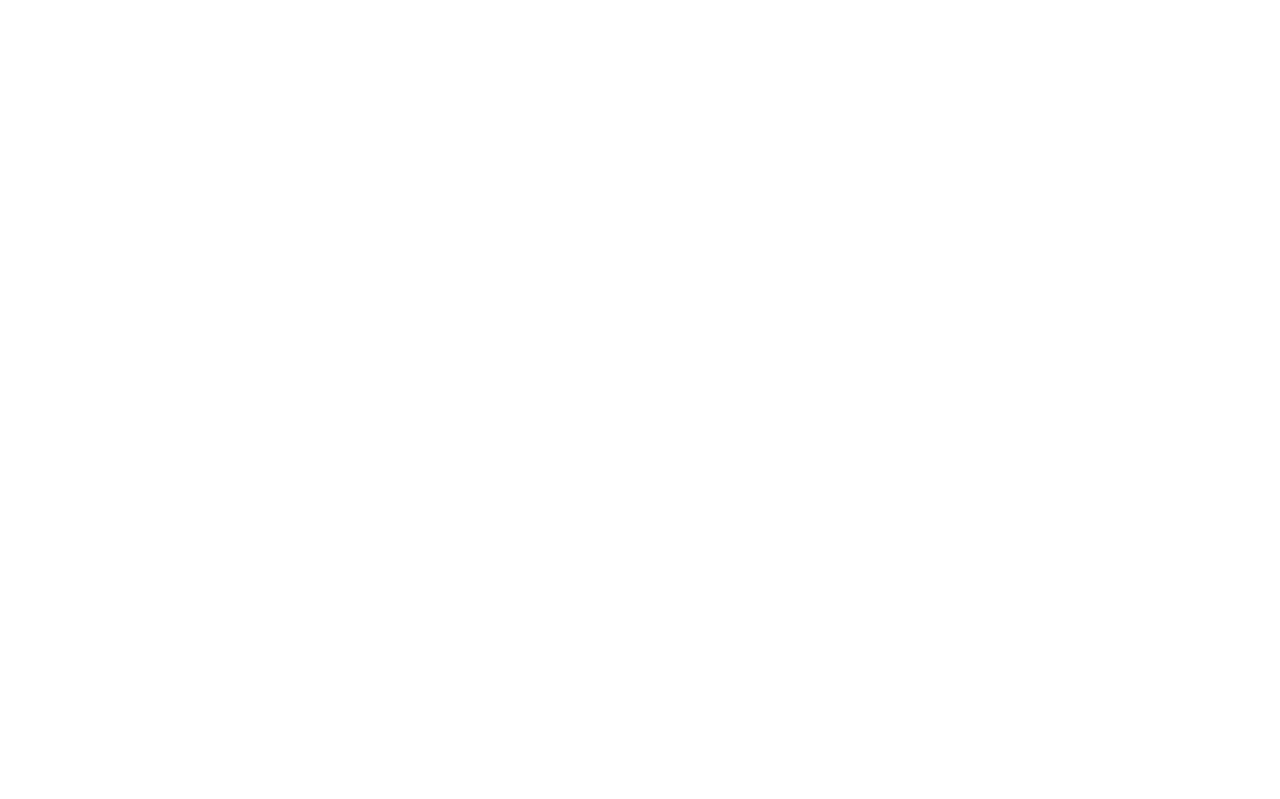
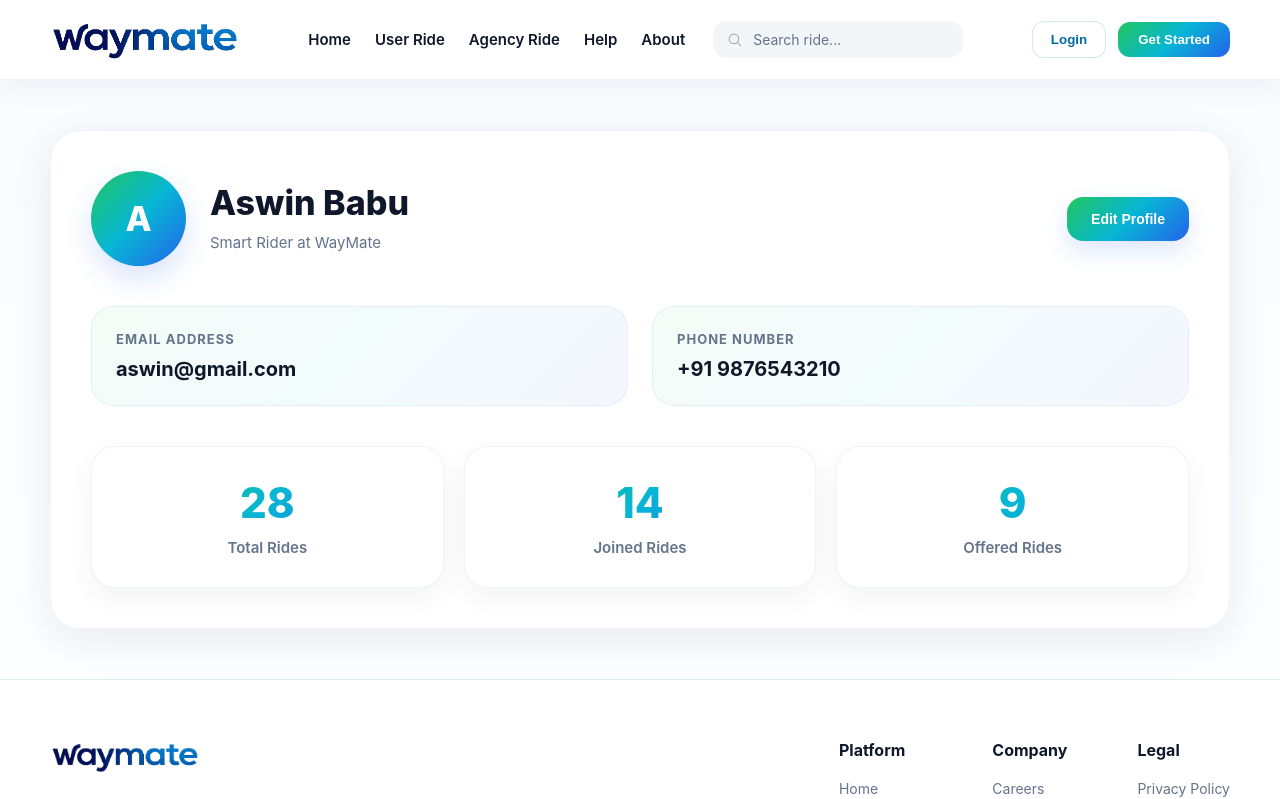
Before and after one commit to aswinbkk/waymate, a React (Vite) app in the folder frontend/: page /user in a window 1280 px wide. Before the commit this address had no page. Shown: the top 799 px of the page. Built offline with nearby package versions, Linux system fonts and the light colour scheme.

Commit message:
user.jsx added

```diff
--- a/frontend/src/auth/Login.jsx
+++ b/frontend/src/auth/Login.jsx
@@ -180,7 +180,7 @@ const Login = () => {
 
       if (res.success) {
         alert("Login Successful");
-        navigate("/");
+        navigate("/user");
 
       }
 
@@ -238,7 +238,7 @@ const Login = () => {
 
         <BottomText>
           Don’t have an account?
-          <Link to="/SignUp">
+          <Link to="/signUp">
             Sign Up
           </Link>
         </BottomText>
--- a/frontend/src/auth/SignUp.jsx
+++ b/frontend/src/auth/SignUp.jsx
@@ -222,7 +222,7 @@ const SignUp = () => {
               I agree to Terms & Conditions
             </RememberMe>
             <AgentSignUp>
-              <Link to="/Login">I am an agent!</Link>
+              <Link to="/login">I am an agent!</Link>
             </AgentSignUp>
           </OptionsRow>
 
@@ -233,7 +233,7 @@ const SignUp = () => {
 
         <BottomText>
           Already have an account?
-          <Link to="/Login">Login</Link>
+          <Link to="/login">Login</Link>
         </BottomText>
       </LoginCard>
     </PageContainer>
--- a/frontend/src/layouts/Navbar.jsx
+++ b/frontend/src/layouts/Navbar.jsx
@@ -177,8 +177,8 @@ const Navbar = () => {
             <Link to="/">Home</Link>
             <Link to="/">User Ride</Link>
             <Link to="/">Agency Ride</Link>
-            <Link to="/Help">Help</Link>
-            <Link to="/About">About</Link>
+            <Link to="/help">Help</Link>
+            <Link to="/about">About</Link>
           </NavLinks>
 
           <NavbarSearch
@@ -198,13 +198,13 @@ const Navbar = () => {
 
         <NavbarRight>
 
-          <StyledLink to="/Login">
+          <StyledLink to="/login">
             <LoginButton>
               Login
             </LoginButton>
           </StyledLink>
 
-          <StyledLink to="/SignUp">
+          <StyledLink to="/signUp">
             <SignupButton>
               Get Started
             </SignupButton>
--- /dev/null
+++ b/frontend/src/pages/User.jsx
@@ -0,0 +1,377 @@
+import React from "react";
+import styled from "styled-components";
+import Navbar from "../layouts/Navbar";
+import Footer from "../layouts/Footer";
+
+const PageContainer = styled.div`
+  min-height: 100vh;
+
+  background:
+    linear-gradient(
+      180deg,
+      #f8fbff 0%,
+      #ffffff 100%
+    );
+`;
+
+const ContentWrapper = styled.div`
+  width: 100%;
+  max-width: 1300px;
+
+  margin: auto;
+
+  padding: 50px;
+
+  @media (max-width: 768px) {
+    padding: 25px 20px;
+  }
+`;
+
+const ProfileCard = styled.div`
+  background: rgba(255,255,255,0.95);
+
+  border-radius: 30px;
+
+  padding: 40px;
+
+  border: 1px solid rgba(37,99,235,0.08);
+
+  box-shadow:
+    0 12px 40px rgba(15,23,42,0.08);
+
+  display: flex;
+  flex-direction: column;
+
+  gap: 40px;
+`;
+
+const TopSection = styled.div`
+  display: flex;
+  justify-content: space-between;
+  align-items: center;
+
+  gap: 30px;
+
+  flex-wrap: wrap;
+`;
+
+const UserInfo = styled.div`
+  display: flex;
+  align-items: center;
+
+  gap: 24px;
+`;
+
+const UserAvatar = styled.div`
+  width: 95px;
+  height: 95px;
+
+  border-radius: 50%;
+
+  display: flex;
+  justify-content: center;
+  align-items: center;
+
+  background:
+    linear-gradient(
+      135deg,
+      #22c55e,
+      #06b6d4,
+      #2563eb
+    );
+
+  color: white;
+
+  font-size: 34px;
+  font-weight: 800;
+
+  box-shadow:
+    0 12px 28px rgba(37,99,235,0.18);
+`;
+
+const UserText = styled.div`
+  h1 {
+    font-size: 34px;
+    font-weight: 800;
+
+    color: #0f172a;
+
+    margin-bottom: 8px;
+  }
+
+  p {
+    color: #64748b;
+    font-size: 15px;
+
+    line-height: 1.6;
+  }
+`;
+
+const EditButton = styled.button`
+  padding: 14px 24px;
+
+  border: none;
+  border-radius: 16px;
+
+  cursor: pointer;
+
+  color: white;
+
+  font-size: 14px;
+  font-weight: 700;
+
+  background:
+    linear-gradient(
+      135deg,
+      #22c55e,
+      #06b6d4,
+      #2563eb
+    );
+
+  transition: 0.35s;
+
+  box-shadow:
+    0 10px 24px rgba(37,99,235,0.16);
+
+  &:hover {
+    transform: translateY(-2px);
+
+    box-shadow:
+      0 14px 28px rgba(37,99,235,0.22);
+  }
+`;
+
+const DetailsGrid = styled.div`
+  display: grid;
+
+  grid-template-columns: repeat(2, 1fr);
+
+  gap: 24px;
+
+  @media (max-width: 768px) {
+    grid-template-columns: 1fr;
+  }
+`;
+
+const DetailCard = styled.div`
+  padding: 24px;
+
+  border-radius: 22px;
+
+  background:
+    linear-gradient(
+      135deg,
+      rgba(34,197,94,0.05),
+      rgba(6,182,212,0.05),
+      rgba(37,99,235,0.05)
+    );
+
+  border: 1px solid rgba(37,99,235,0.08);
+`;
+
+const Label = styled.p`
+  font-size: 13px;
+  font-weight: 700;
+
+  color: #64748b;
+
+  margin-bottom: 10px;
+
+  text-transform: uppercase;
+
+  letter-spacing: 1px;
+`;
+
+const Value = styled.h3`
+  font-size: 20px;
+  font-weight: 700;
+
+  color: #0f172a;
+
+  word-break: break-word;
+`;
+
+const RideStats = styled.div`
+  display: grid;
+
+  grid-template-columns: repeat(3, 1fr);
+
+  gap: 20px;
+
+  @media (max-width: 768px) {
+    grid-template-columns: 1fr;
+  }
+`;
+
+const StatCard = styled.div`
+  background: white;
+
+  border-radius: 24px;
+
+  padding: 30px 20px;
+
+  text-align: center;
+
+  border: 1px solid rgba(37,99,235,0.08);
+
+  box-shadow:
+    0 10px 30px rgba(15,23,42,0.05);
+`;
+
+const StatNumber = styled.h2`
+  font-size: 42px;
+  font-weight: 800;
+
+  margin-bottom: 10px;
+
+  background:
+    linear-gradient(
+      135deg,
+      #22c55e,
+      #06b6d4,
+      #2563eb
+    );
+
+  -webkit-background-clip: text;
+
+  -webkit-text-fill-color: transparent;
+`;
+
+const StatLabel = styled.p`
+  color: #64748b;
+
+  font-size: 15px;
+  font-weight: 600;
+`;
+
+const User = () => {
+
+  // Example user data
+  const userData = {
+    firstName: "Aswin",
+    lastName: "Babu",
+    email: "aswin@gmail.com",
+    phone: "+91 9876543210",
+    totalRides: 28,
+    joinedRides: 14,
+    offeredRides: 9
+  };
+
+  return (
+    <PageContainer>
+
+      <Navbar />
+
+      <ContentWrapper>
+
+        <ProfileCard>
+
+          <TopSection>
+
+            <UserInfo>
+
+              <UserAvatar>
+                {userData.firstName.charAt(0)}
+              </UserAvatar>
+
+              <UserText>
+
+                <h1>
+                  {userData.firstName}
+                  {" "}
+                  {userData.lastName}
+                </h1>
+
+                <p>
+                  Smart Rider at WayMate
+                </p>
+
+              </UserText>
+
+            </UserInfo>
+
+            <EditButton>
+              Edit Profile
+            </EditButton>
+
+          </TopSection>
+
+          <DetailsGrid>
+
+            <DetailCard>
+
+              <Label>
+                Email Address
+              </Label>
+
+              <Value>
+                {userData.email}
+              </Value>
+
+            </DetailCard>
+
+            <DetailCard>
+
+              <Label>
+                Phone Number
+              </Label>
+
+              <Value>
+                {userData.phone}
+              </Value>
+
+            </DetailCard>
+
+          </DetailsGrid>
+
+          <RideStats>
+
+            <StatCard>
+
+              <StatNumber>
+                {userData.totalRides}
+              </StatNumber>
+
+              <StatLabel>
+                Total Rides
+              </StatLabel>
+
+            </StatCard>
+
+            <StatCard>
+
+              <StatNumber>
+                {userData.joinedRides}
+              </StatNumber>
+
+              <StatLabel>
+                Joined Rides
+              </StatLabel>
+
+            </StatCard>
+
+            <StatCard>
+
+              <StatNumber>
+                {userData.offeredRides}
+              </StatNumber>
+
+              <StatLabel>
+                Offered Rides
+              </StatLabel>
+
+            </StatCard>
+
+          </RideStats>
+
+        </ProfileCard>
+
+      </ContentWrapper>
+
+      <Footer />
+
+    </PageContainer>
+  );
+};
+
+export default User;
--- a/frontend/src/routing/Routing.jsx
+++ b/frontend/src/routing/Routing.jsx
@@ -4,6 +4,7 @@ import Login from "../auth/Login";
 import SignUp from "../auth/SignUp";
 import About from "../pages/About";
 import Help from "../pages/Help";
+import User from "../pages/User";
 
 
 const Routing = () => {
@@ -11,10 +12,11 @@ const Routing = () => {
         <>
             <Routes>
                 <Route path="/" element={<Home />} />
-                <Route path="/Login" element={<Login />} />
-                <Route path="/SignUp" element={<SignUp />} />
-                <Route path="/About" element={<About />} />
-                <Route path="/Help" element={<Help />} />
+                <Route path="/login" element={<Login />} />
+                <Route path="/signUp" element={<SignUp />} />
+                <Route path="/about" element={<About />} />
+                <Route path="/help" element={<Help />} />
+                <Route path="/user" element={<User />} />
             </Routes>
         </>
     )
```
